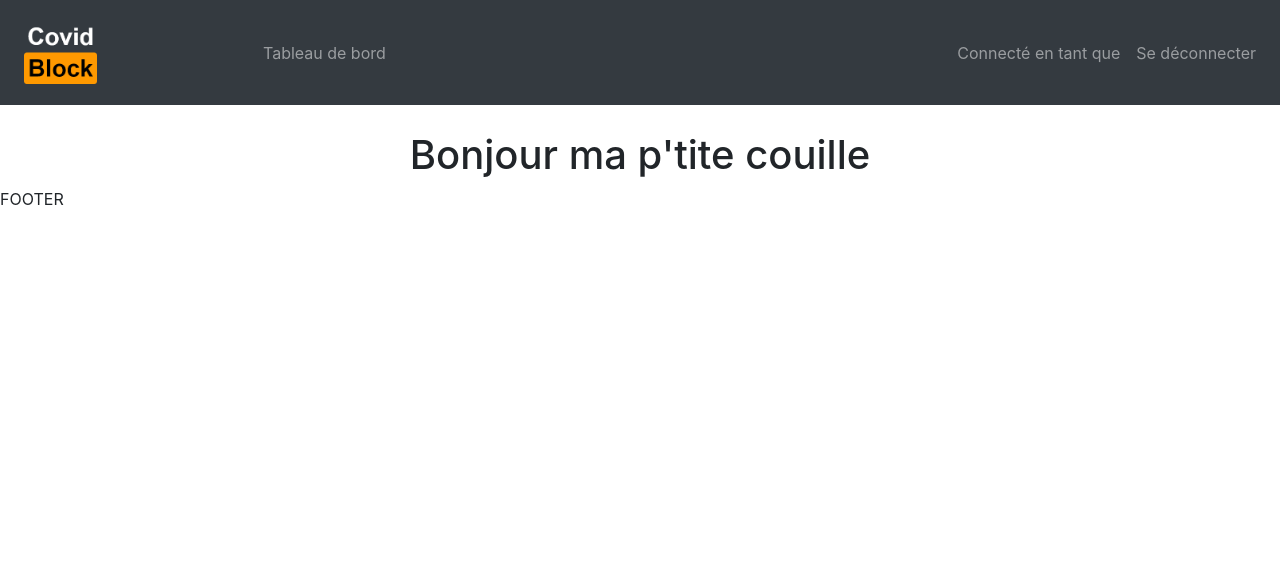
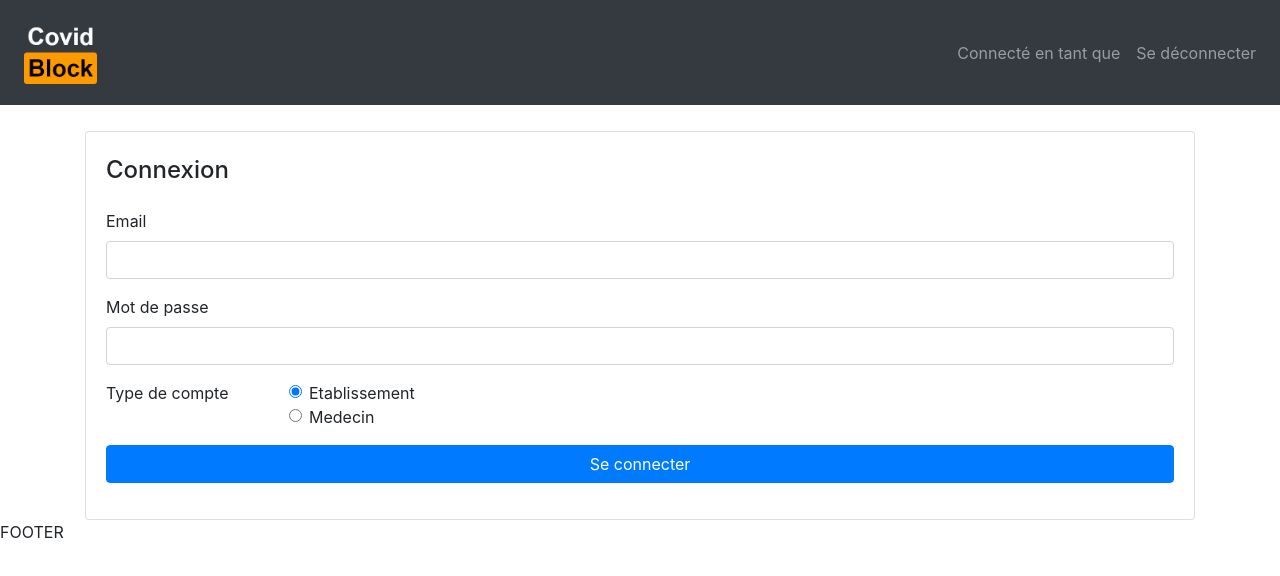
Before and after one commit to arnauddutilleul/blockcovid-front-web, a React (Create React App) app: page /connexion in a window 1280 px wide. Before the commit this address led to /. Shown: the top 576 px of the page. Built offline with nearby package versions, Linux system fonts and the light colour scheme; sample sign-in values are in the browser's storage; what @react-pdf/renderer would draw is missing.

Commit message:
redirection , plus accueil

```diff
--- a/src/components/App/App.jsx
+++ b/src/components/App/App.jsx
@@ -4,7 +4,6 @@ import Login from '../Connexion/Connexion'
 import Inscription from '../Inscription/Inscription'
 import Gestion from '../Gestion/Gestion'
 import Header from '../Header/Header'
-import Accueil from '../Accueil/Accueil'
 import Footer from '../Footer/Footer'
 
 const App = () => {
@@ -12,9 +11,6 @@ const App = () => {
         <Router>
             <Header/>
             <Switch>
-                <Route path="/gestion">
-                    <Gestion />
-                </Route>
                 <Route path="/connexion">
                     <Login/>
                 </Route>
@@ -22,7 +18,7 @@ const App = () => {
                     <Inscription/>
                 </Route>
                 <Route path="/">
-                    <Accueil/>
+                    <Gestion />
                 </Route>
             </Switch>
             <Footer/>
--- a/src/components/CreerQR/CreerQRLieu.jsx
+++ b/src/components/CreerQR/CreerQRLieu.jsx
@@ -11,11 +11,12 @@ const CreerQRLieu = () =>{
             description : e.target.description.value
         }
         creerQRCodeLieu(qrcode)
+        .then(getAllQRLieu().then(liste => {
+            modifierListeQRCodeLieu(liste)
+        }))
         e.target.nom.value = ""
         e.target.description.value = ""
-        getAllQRLieu().then(liste => {
-            modifierListeQRCodeLieu(liste)
-        })
+
     }
         return(
 
--- a/src/components/Gestion/Gestion.jsx
+++ b/src/components/Gestion/Gestion.jsx
@@ -1,12 +1,15 @@
 import React from 'react'
+import { useContext } from 'react'
 import { Redirect } from 'react-router-dom'
 import Etablissement from '../Etablissement/Etablissement'
 import Medecin from '../Medecin/Medecin'
+import CovidBlockContext from '../../contexts/CovidBlockContext'
 
 
 const Gestion = () => {
+    const {seDeconnecter} = useContext(CovidBlockContext)
     if(!localStorage.getItem("token")){// inverser tant que pas poss de connexion
-        return(<Redirect to='/'/>)
+        return(<Redirect to='/connexion'/>)
 
     }
     else if(localStorage.getItem("type") === "etablissement"){
@@ -14,9 +17,15 @@ const Gestion = () => {
             <Etablissement/>
         )
     }
-    else{
+    else if(localStorage.getItem("type") === "medecin"){
         return(
             <Medecin/>
+        )
+    }
+    else {
+        seDeconnecter()
+        return (
+            <Redirect to='/connexion'/>
         )
     }
 
--- a/src/components/Header/Header.jsx
+++ b/src/components/Header/Header.jsx
@@ -10,13 +10,6 @@ const Header = () => {
         return(
             <nav className="navbar navbar-expand-lg navbar-dark bg-dark">
                 <a className="navbar-brand" href="/"><img alt="logo" src={logo} className="logoNav"/></a>
-                <div className="collapse navbar-collapse d-flex justify-content-start" id="navbarNav">
-                    <ul className="navbar-nav">
-                        <li className="nav-item ">
-                            <a className="nav-link" href="/gestion">Tableau de bord</a>
-                        </li>
-                    </ul>
-                </div>
                 <div className="collapse navbar-collapse d-flex justify-content-end" id="navbarNav">
                     <ul className="navbar-nav">
                         <li className="nav-item ">
@@ -25,7 +18,6 @@ const Header = () => {
                         <li className="nav-item">
                             <a className="nav-link " href="/" onClick={seDeconnecter}>Se déconnecter</a>
                         </li>
-
                     </ul>
                 </div>
             </nav>
@@ -43,7 +35,6 @@ const Header = () => {
                         <li className="nav-item">
                             <a className="nav-link " href="/inscription">S'inscrire</a>
                         </li>
-
                     </ul>
                 </div>
             </nav>
--- a/src/components/Pdf/TelechargerPDF.jsx
+++ b/src/components/Pdf/TelechargerPDF.jsx
@@ -8,7 +8,7 @@ const TelechargerPDF = ({liste,nom}) => {
         return(
 
                 <div className="mt-2 ml-1">
-            <PDFDownloadLink document={<MyDocument liste={liste}/>} fileName={liste.length+"_qrcodes_"+nom+"_"+new Date().getTime().toString()} >
+            <PDFDownloadLink document={<MyDocument liste={liste}/>} fileName={liste.length+"_qrcode_"+nom+"_"+new Date().getTime().toString()} >
              Télécharger PDF
                 </PDFDownloadLink>
                 </div>
```
Also changed, not shown: 1 other file (tests, documents, lock files or other folders). Lines whose indentation alone changed are shown as unchanged.
